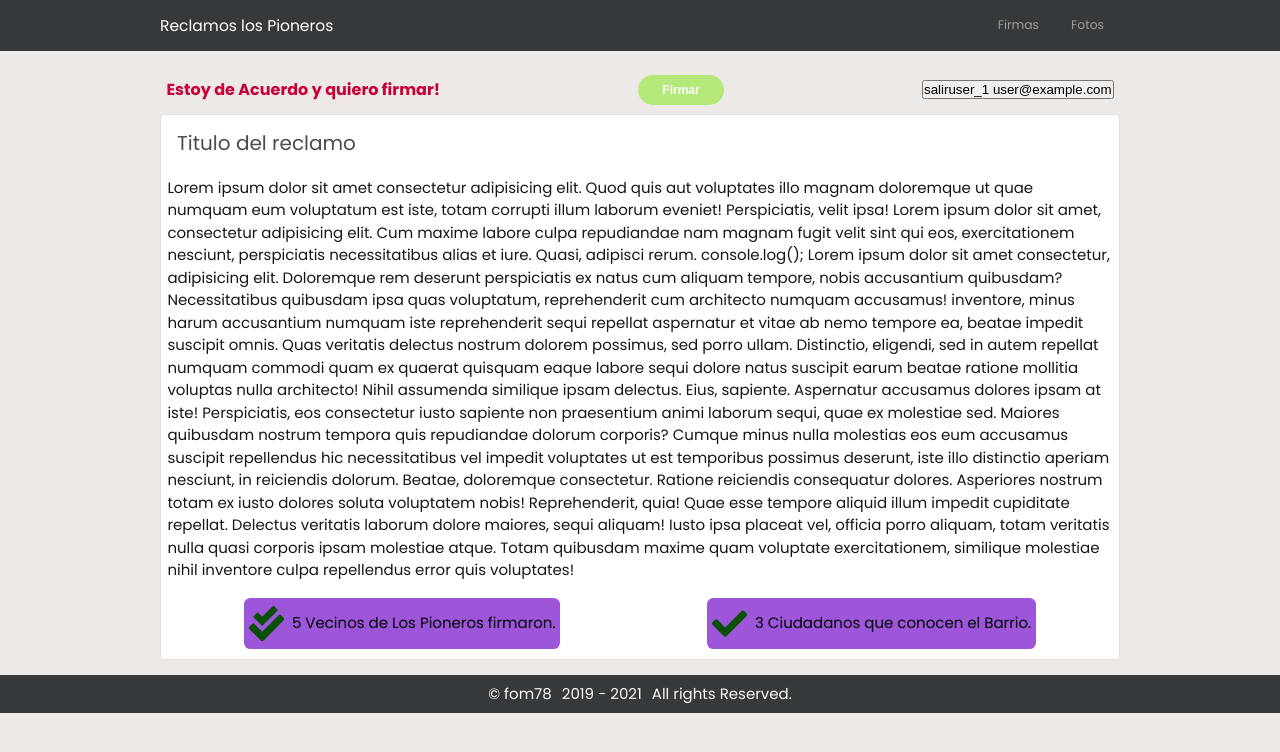
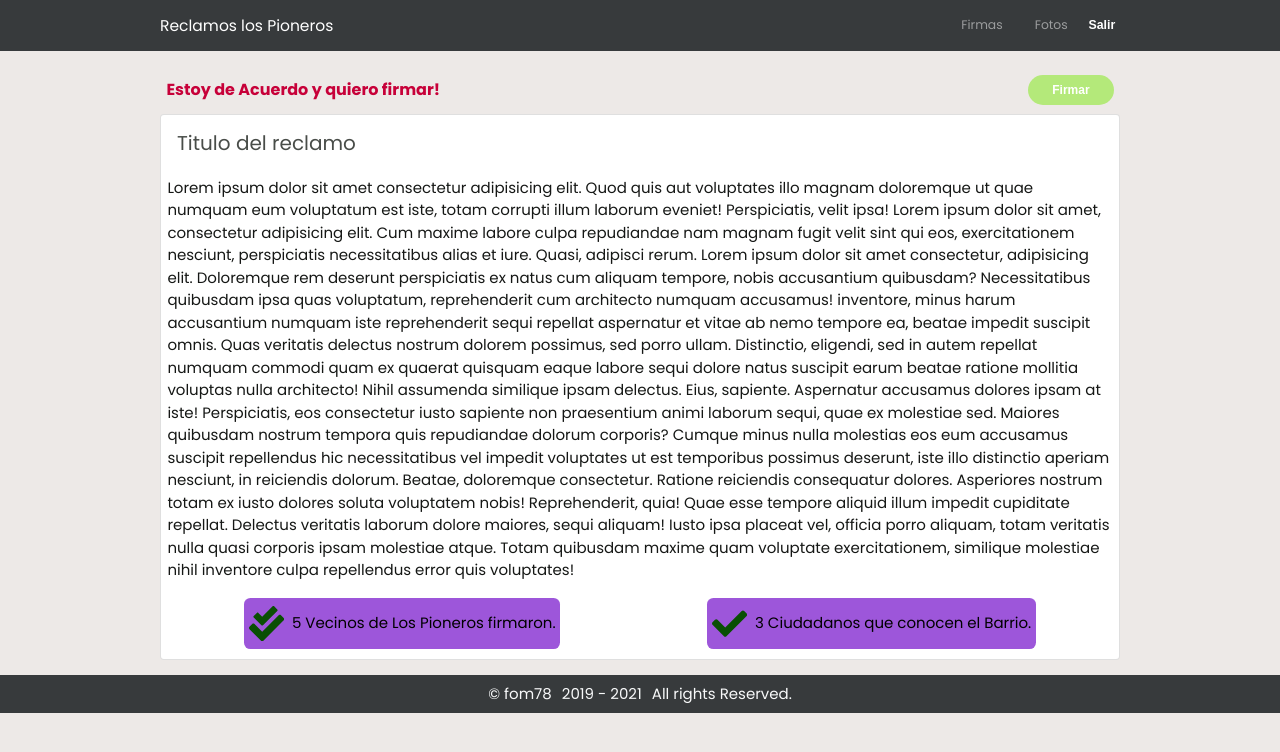
Before and after one commit to fom78/reclamos, a Next.js app: page / in a window 1280 px wide. Shown: the top 752 px of the page. Built offline with nearby package versions, Linux system fonts and the light colour scheme; no server answers; the database is empty; sample sign-in values are in the browser's storage; a small style sheet from the web is missing.

Commit message:
login a firebase

```diff
--- a/components/Layout.js
+++ b/components/Layout.js
@@ -13,7 +13,6 @@ const Layout = ({ children, title, footer = true, dark = false }) => {
 
   useEffect(() => {
     const handleRouteChange = (url) => {
-      console.log(url);
       NProgress.start();
     };
 
--- a/components/Navbar/Navbar.js
+++ b/components/Navbar/Navbar.js
@@ -1,7 +1,15 @@
 import Link from "next/link";
-import { Navegacion, ContenedorNavegacion, NavbarBrand, MenuIzquierda, NavItem } from "./estilos";
+import { useEffect } from "react";
+import { Navegacion, ContenedorNavegacion, NavbarBrand, MenuIzquierda, NavItem, BtnSalir } from "./estilos";
+import useUser, { USER_STATES } from "../../hooks/useUser"
+import { logout } from "../../firebase/client";
+const Navbar = () => {
+  const user = useUser()
 
-const Navbar = () => {
+  const handleClickSalir = () => {
+    logout()
+  }
+
   return (
     <>
       <Navegacion>
@@ -23,6 +31,9 @@ const Navbar = () => {
                 <a>Fotos</a>
               </Link>
             </NavItem>
+            {(user)
+            ? <BtnSalir onClick={handleClickSalir}> Salir</BtnSalir>
+            : null}
           </MenuIzquierda>
         </ContenedorNavegacion>
         {/* </div> */}
--- a/components/Navbar/estilos.js
+++ b/components/Navbar/estilos.js
@@ -86,3 +86,22 @@ export const NavItem = styled.li`
     ${props => props.activo ? 'color: #fff' : 'color: rgba(255, 255, 255, 0.5)'}
   }
 `;
+
+export const BtnSalir = styled.button`
+  border-style:none;
+  border-radius:2.5rem;
+  padding: .5rem .3rem;
+  background-color:transparent;
+  font-size: .771875rem;
+  font-weight:700;
+  cursor:pointer;
+  color: #fff;
+
+  &:hover {
+    text-decoration: none;
+    //font-size: 1rem;
+    color:#0A0EF5;
+    cursor:pointer;
+    transition: 0.5s all ease-in-out;
+  }
+`
--- a/firebase/client.js
+++ b/firebase/client.js
@@ -1,4 +1,5 @@
 import firebase from "firebase"
+import { useRouter } from "next/router"
 
 const firebaseConfig = {
   apiKey: "AIzaSyCMZaxpuyP7bAQ-0T7h8yDN06dKzShixeQ",
@@ -18,7 +19,7 @@ const mapUserFromFirebaseAuthToUser = (user) => {
   const { email, photoURL, uid } = user
   return {
     avatar: photoURL,
-    username: email,
+    userName: email,
     email,
     uid,
   }
@@ -28,13 +29,36 @@ export const onAuthStateChanged = (onChange) => {
   return firebase.auth().onAuthStateChanged((user) => {
     const normalizedUser = user ? mapUserFromFirebaseAuthToUser(user) : null
     onChange(normalizedUser)
+    if (normalizedUser) {
+      addUser({uid:normalizedUser.uid,userName:normalizedUser.userName})
+      .then((res)=>
+        {
+          if (res) {
+            console.log('Usuario agregado');
+            // Enviar un email ?!
+          }
+      })
+    }
+
   })
 }
 
-// export const loginWithGitHub = () => {
-//   const githubProvider = new firebase.auth.GithubAuthProvider()
-//   return firebase.auth().signInWithPopup(githubProvider)
-// }
+export const addUser = async ({ uid, userName }) => {
+  const userRef = db.collection('users').doc(uid);
+  const doc = await userRef.get();
+  if (!doc.exists) {
+    const newUserRef = db.collection('users');
+    const newUsers = {
+      uid,
+      userName,
+      createdAt: firebase.firestore.Timestamp.fromDate(new Date()),
+    }
+    await newUserRef.doc(uid).set(newUsers);
+    return true
+  } else {
+    return false
+  }
+}
 
 export const loginWithGmail = () => {
   const gmailProvider = new firebase.auth.GoogleAuthProvider()
@@ -42,7 +66,6 @@ export const loginWithGmail = () => {
 }
 
 export const logout = () => {
-  console.log('logout')
   firebase.auth().signOut().then(() => {
     // Sign-out successful.
     return true
@@ -50,45 +73,3 @@ export const logout = () => {
     // An error happened.
   });
 }
-
-// export const addDevit = ({ avatar, content, img, userId, userName }) => {
-//   return db.collection("devits").add({
-//     avatar,
-//     content,
-//     img,
-//     userId,
-//     userName,
-//     createdAt: firebase.firestore.Timestamp.fromDate(new Date()),
-//     likesCount: 0,
-//     sharedCount: 0,
-//   })
-// }
-
-// const mapDevitFromFirebaseToDevitObject = (doc) => {
-//   const data = doc.data()
-//   const id = doc.id
-//   const { createdAt } = data
-
-//   return {
-//     ...data,
-//     id,
-//     createdAt: +createdAt.toDate(),
-//   }
-// }
-
-// export const listenLatestDevits = (callback) => {
-//   return db
-//     .collection("devits")
-//     .orderBy("createdAt", "desc")
-//     .limit(20)
-//     .onSnapshot(({ docs }) => {
-//       const newDevits = docs.map(mapDevitFromFirebaseToDevitObject)
-//       callback(newDevits)
-//     })
-// }
-
-// export const uploadImage = (file) => {
-//   const ref = firebase.storage().ref(`images/${file.name}`)
-//   const task = ref.put(file)
-//   return task
-// }
--- a/pages/index.js
+++ b/pages/index.js
@@ -1,12 +1,12 @@
 // import { GlobalStyle } from "./../styles/globales";
-import { useState, useEffect } from "react"
+import { useState,useEffect } from "react"
 import Layout from "../components/Layout";
 import Firmas from "../components/Firmas";
 import Button,  { modoButton } from "../components/Button";
 import { firmas }  from "../datos";
 import styled from "styled-components";
 
-import { loginWithGmail, logout } from "../firebase/client"
+import { loginWithGmail } from "../firebase/client"
 import useUser, { USER_STATES } from "../hooks/useUser"
 
 const defaultMessage = "Firmo en total acuerdo con el reclamo!"
@@ -17,7 +17,6 @@ export default function Home() {
   const [ultimasFirmas, setUtlimasFirmas] = useState(firmas)
 
   const user = useUser()
-  //const user = 0
   const userNoFirmo = 1
 
   // useEffect(() => {
@@ -41,15 +40,11 @@ export default function Home() {
     setFirmando(!firmando)
 
   }
+
   const handleClickGmail = () => {
-    loginWithGmail().catch((err) => {
-      console.log(err)
-    })
-  }
-
-  const handleClickSalir = () => {
-    logout()
-  }
+      loginWithGmail().catch((err) => {
+        console.log(err)
+      })}
 
   const handleChange = (event) => {
     const { value } = event.target
@@ -70,9 +65,7 @@ export default function Home() {
           </Button>
         : <Button onClick={handleClickGmail}>Ingresar con Gmail</Button>}
 
-        {(user)
-        ? <button onClick={handleClickSalir}>salir{user.uid} {user.username}</button>
-       : null}
+
       </CardFirma>
       <ContenedorFormulario firmando={firmando}>
       <FormularioFirma>
@@ -88,7 +81,6 @@ export default function Home() {
         <Titulo>Titulo del reclamo</Titulo>
         <Texto>Lorem ipsum dolor sit amet consectetur adipisicing elit. Quod quis aut voluptates illo magnam doloremque ut quae numquam eum voluptatum est iste, totam corrupti illum laborum eveniet! Perspiciatis, velit ipsa!
           Lorem ipsum dolor sit amet, consectetur adipisicing elit. Cum maxime labore culpa repudiandae nam magnam fugit velit sint qui eos, exercitationem nesciunt, perspiciatis necessitatibus alias et iure. Quasi, adipisci rerum.
-          console.log();
           Lorem ipsum dolor sit amet consectetur, adipisicing elit. Doloremque rem deserunt perspiciatis ex natus cum aliquam tempore, nobis accusantium quibusdam? Necessitatibus quibusdam ipsa quas voluptatum, reprehenderit cum architecto numquam accusamus!
           inventore, minus harum accusantium numquam iste reprehenderit sequi repellat aspernatur et vitae ab nemo tempore ea, beatae impedit suscipit omnis. Quas veritatis delectus nostrum dolorem possimus, sed porro ullam.
           Distinctio, eligendi, sed in autem repellat numquam commodi quam ex quaerat quisquam eaque labore sequi dolore natus suscipit earum beatae ratione mollitia voluptas nulla architecto! Nihil assumenda similique ipsam delectus.
@@ -172,7 +164,8 @@ const ContenedorFormulario =  styled.div`
   margin: .5rem auto;
   width:100%;
   min-height:8rem;
-
+  /* opacity: 0;
+  transition: 2.5s all ease-in; */
 `
 const FormularioFirma = styled.form`
   width:100%;
```
